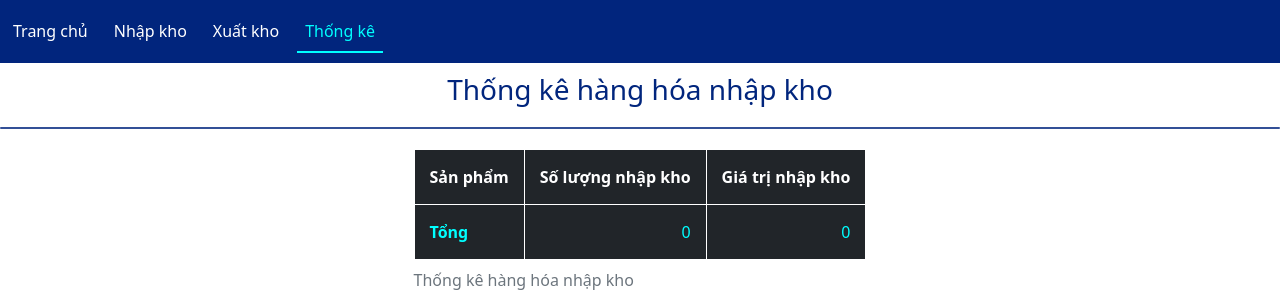
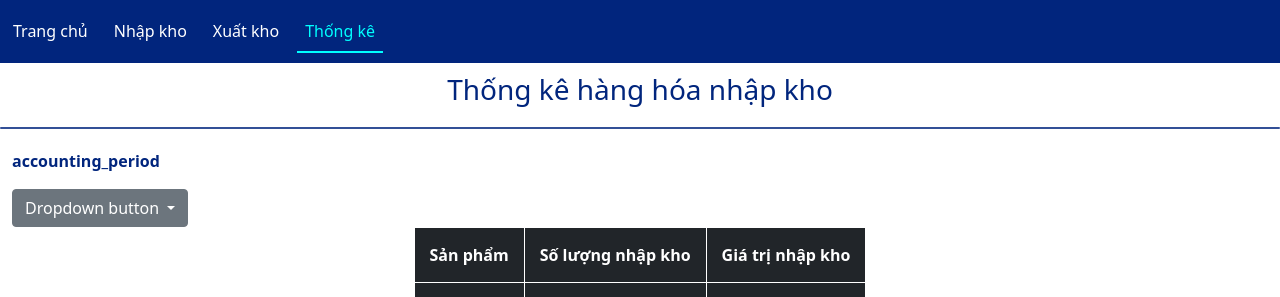
Before and after one commit to huytan0812/warehouse_management_method, a Django app: page /reports/import_section in a window 1280 px wide. Shown: the top 297 px of the page. Run offline with Django 4.2, Linux system fonts and the light colour scheme; tables that the repository leaves empty hold one stand-in row (values such as "Sample post"); some libraries are stand-ins or nearby versions.

Commit message:
Setup reports filter for import section

```diff
--- /dev/null
+++ b/testing_warehouse_management/major_features/static/major_features/major_features_js/reports/import_section.js
@@ -0,0 +1,12 @@
+document.addEventListener("DOMContentLoaded", function() {
+    let dropDownMenuButton1 = document.getElementById("dropdownMenuButton1");
+    let periodType = document.getElementById("period-type");
+    dropDownMenuButton1.addEventListener("click", function() {
+        if (periodType.style.display === "none") {
+            periodType.style.display = "block";
+        }
+        else {
+            periodType.style.display = "none";
+        }
+    })
+})
--- a/testing_warehouse_management/major_features/templates/major_features/reports/import_section.html
+++ b/testing_warehouse_management/major_features/templates/major_features/reports/import_section.html
@@ -1,4 +1,6 @@
 {% extends "major_features/layout.html" %}
+
+{% load static %}
 
 {% load humanize %}
 
@@ -69,6 +71,21 @@
 {% endblock %}
 
 {% block body %}
+<p><strong>{{ period_type }}</strong></p>
+<div>
+  <div class="dropdown">
+    <button class="btn btn-secondary dropdown-toggle" type="button" id="dropdownMenuButton1" data-bs-toggle="dropdown" aria-expanded="false">
+      Dropdown button
+    </button>
+    <ul class="dropdown-menu" aria-labelledby="dropdownMenuButton1" id="period-type">
+      <li><a class="dropdown-item" href="?period_type=year">Năm</a></li>
+      <li><a class="dropdown-item" href="?period_type=quarter">Quý</a></li>
+      <li><a class="dropdown-item" href="?period_type=month">Tháng</a></li>
+      <li><a class="dropdown-item" href="?period_type=day">Ngày</a></li>
+      <li><a class="dropdown-item" href="?period_type=accounting_period">Kỳ kế toán</a></li>
+    </ul>
+  </div>
+</div>
 
 <div class="d-flex justify-content-center">
   <table class="table table-bordered table-striped table-dark w-auto" style="margin: auto;">
@@ -107,6 +124,7 @@
 {% endblock %}
 
 {% block script %}
+<script src="{% static 'major_features/major_features_js/reports/import_section.js' %}"></script>
 {{ import_inventory_data_arr|json_script:"import_inventory_data_arr" }}
 {{ import_quantity_data_arr|json_script:"import_quantity_data_arr" }}
 
--- a/testing_warehouse_management/major_features/views.py
+++ b/testing_warehouse_management/major_features/views.py
@@ -49,6 +49,19 @@
     return render(request, "major_features/reports/revenue.html", context)
 
 def reports_import_section(request):
+    period_type = "accounting_period"
+    if request.GET.get("period_type", "") == "year":
+        period_type = "year"
+
+    if request.GET.get("period_type", "") == "quarter":
+        period_type = "quarter"
+
+    if request.GET.get("period_type", "") == "month":
+        period_type = "month"
+
+    if request.GET.get("period_type", "") == "day":
+        period_type = "day"
+
     current_accounting_period = AccoutingPeriod.objects.select_related('warehouse_management_method').latest('id')
     products_inventory = AccountingPeriodInventory.objects.select_related('accounting_period_id', 'product_id').filter(
         accounting_period_id = current_accounting_period
@@ -72,6 +85,7 @@
         import_quantity_data_arr.append([product_inventory.product_id.name, product_inventory.import_quantity, "#01257D"])
 
     context = {
+        'period_type': period_type,
         'products_inventory': products_inventory,
         'total_import_quantity': total_import_quantity,
         'total_import_inventory': total_import_inventory,
```
